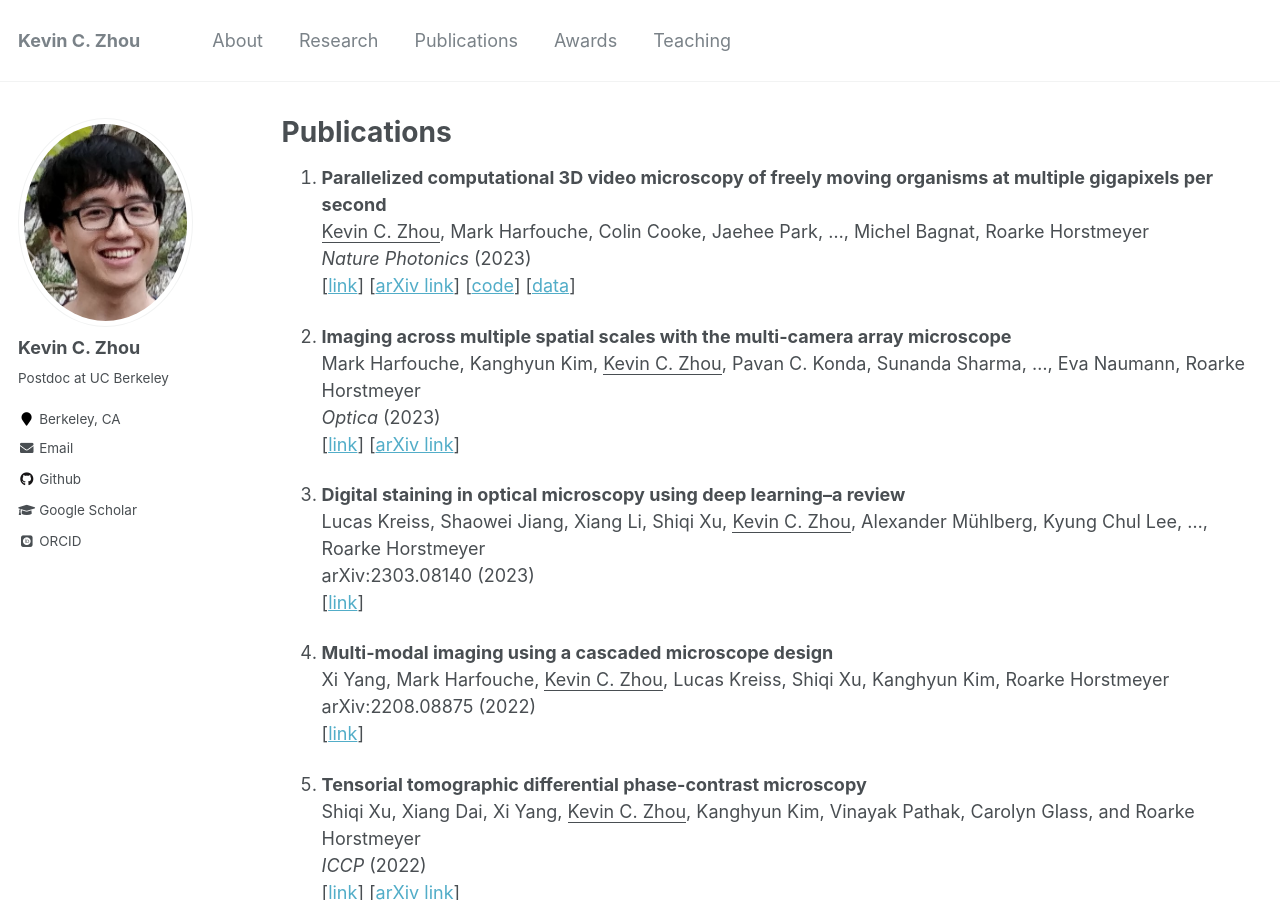
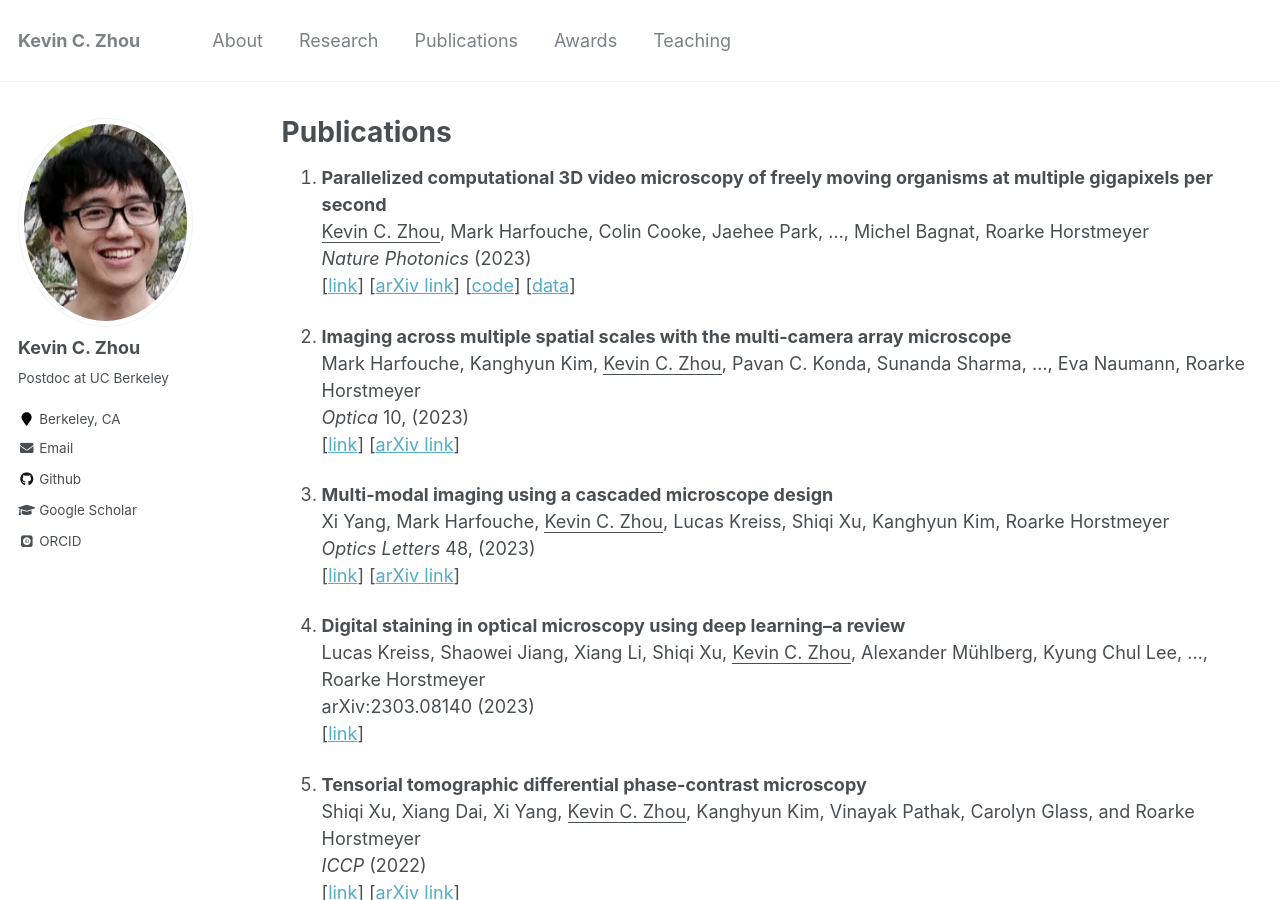
Before and after one commit to kevinczhou/kevinczhou.github.io, a Jekyll site: the page built from _pages/publications.md, in a window 1280 px wide and 900 px high. Built offline with Jekyll 4.4.1, drawn with Linux system fonts in a browser that asks for light colours; some web fonts are replaced.

Commit message:
Update publications.md

```diff
--- a/_pages/publications.md
+++ b/_pages/publications.md
@@ -12,18 +12,18 @@ author_profile: true
 
 1. **Imaging across multiple spatial scales with the multi-camera array microscope**
 Mark Harfouche, Kanghyun Kim, <ins>Kevin C. Zhou</ins>, Pavan C. Konda, Sunanda Sharma, ..., Eva Naumann, Roarke Horstmeyer
-*Optica* (2023)
+*Optica* 10, (2023)
 [[link](https://opg.optica.org/optica/abstract.cfm?doi=10.1364/OPTICA.478010)] [[arXiv link](https://arxiv.org/abs/2212.00027)]
+
+1. **Multi-modal imaging using a cascaded microscope design**
+Xi Yang, Mark Harfouche, <ins>Kevin C. Zhou</ins>, Lucas Kreiss, Shiqi Xu, Kanghyun Kim, Roarke Horstmeyer
+*Optics Letters* 48, (2023)
+[[link](https://opg.optica.org/ol/abstract.cfm?doi=10.1364/OL.471380)] [[arXiv link](https://arxiv.org/abs/2208.08875)]
 
 1. **Digital staining in optical microscopy using deep learning–a review**
 Lucas Kreiss, Shaowei Jiang, Xiang Li, Shiqi Xu, <ins>Kevin C. Zhou</ins>, Alexander Mühlberg, Kyung Chul Lee, ..., Roarke Horstmeyer
 arXiv:2303.08140 (2023)
 [[link](https://arxiv.org/abs/2303.08140)]
-
-1. **Multi-modal imaging using a cascaded microscope design**
-Xi Yang, Mark Harfouche, <ins>Kevin C. Zhou</ins>, Lucas Kreiss, Shiqi Xu, Kanghyun Kim, Roarke Horstmeyer
-arXiv:2208.08875 (2022)
-[[link](https://arxiv.org/abs/2208.08875)]
 
 1. **Tensorial tomographic differential phase-contrast microscopy**
 Shiqi Xu, Xiang Dai, Xi Yang, <ins>Kevin C. Zhou</ins>, Kanghyun Kim, Vinayak Pathak, Carolyn Glass, and Roarke Horstmeyer
```
